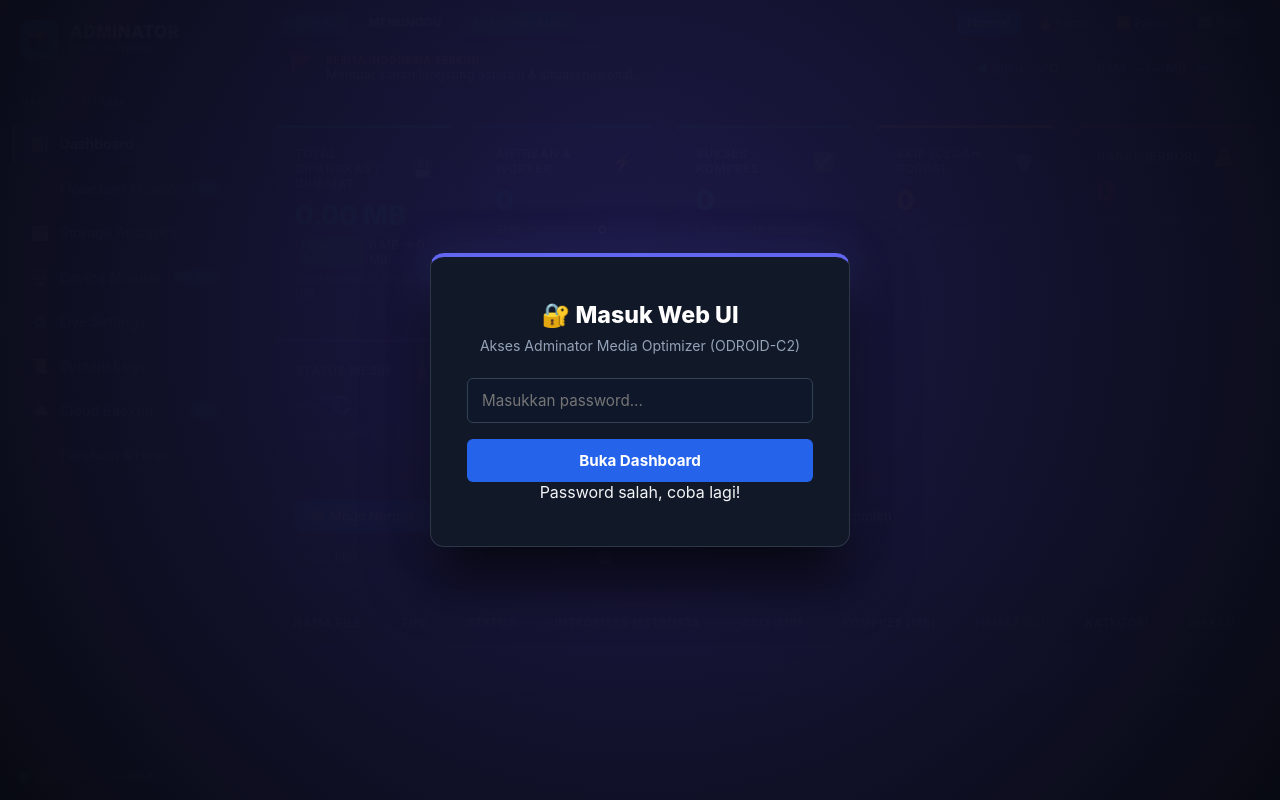
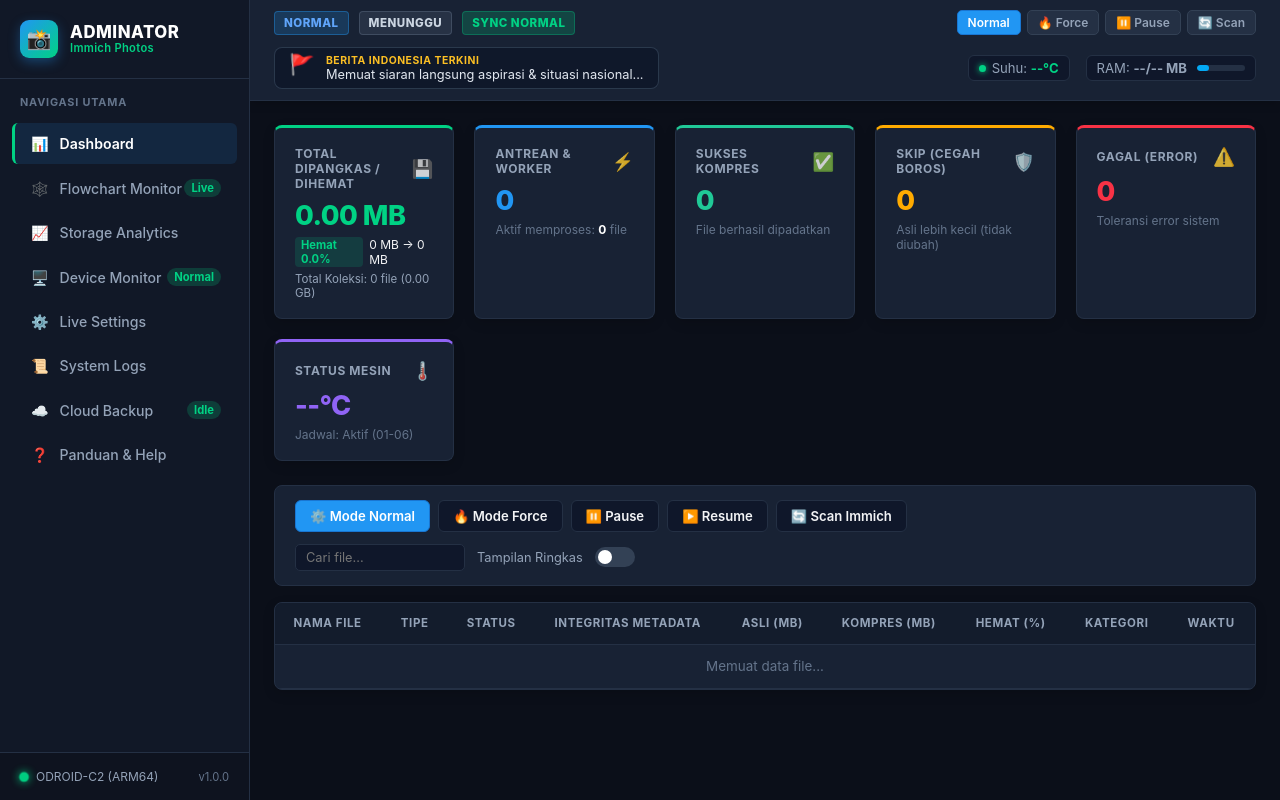
Before and after one commit to faisalfa123/kompic, a PHP site: page / in a window 1280 px wide. Run offline with PHP 8.4, Linux system fonts and the light colour scheme.

Commit message:
fix(css): ensure authModal hides when authenticated by removing display:flex !important conflict

```diff
--- a/src/static/style.css
+++ b/src/static/style.css
@@ -1387,18 +1387,22 @@
 
 /* Standalone Dedicated Full-Screen Login Gate */
 .auth-modal {
-  position: fixed !important;
-  top: 0 !important;
-  left: 0 !important;
-  right: 0 !important;
-  bottom: 0 !important;
-  width: 100vw !important;
-  height: 100vh !important;
-  background: radial-gradient(circle at 50% 40%, rgba(30, 27, 75, 0.98) 0%, rgba(8, 10, 18, 0.99) 100%) !important;
-  display: flex !important;
-  align-items: center !important;
-  justify-content: center !important;
-  z-index: 999999 !important;
+  position: fixed;
+  top: 0;
+  left: 0;
+  right: 0;
+  bottom: 0;
+  width: 100vw;
+  height: 100vh;
+  background: radial-gradient(circle at 50% 40%, rgba(30, 27, 75, 0.98) 0%, rgba(8, 10, 18, 0.99) 100%);
+  display: flex;
+  align-items: center;
+  justify-content: center;
+  z-index: 999999;
+}
+
+.auth-modal.hidden, .auth-modal[style*="display: none"], .auth-modal[style*="display:none"] {
+  display: none !important;
 }
 
 .auth-box {
```
